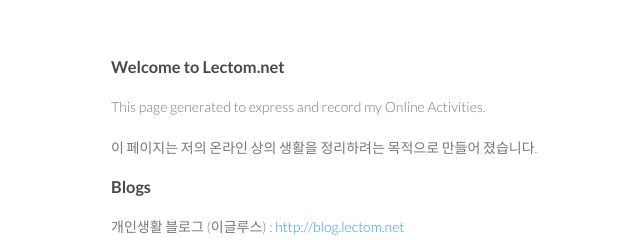
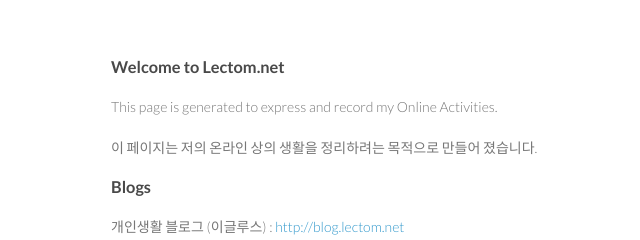
Before and after one commit to LectomT/lectomt.github.com, a plain HTML site: page index.html in a window 1280 px wide. Shown: the top 240 px of the page, 459-1099 px from the left. Drawn offline with Linux system fonts and the light colour scheme.

Commit message:
Update index.html

```diff
--- a/index.html
+++ b/index.html
@@ -27,7 +27,7 @@
       <section>
         <h3>Welcome to Lectom.net </h3>
 
-<p>This page generated to express and record my Online Activities. </p>
+<p>This page is generated to express and record my Online Activities. </p>
 
 <!--
 <pre><code>$ cd your_repo_root/repo_name
```
